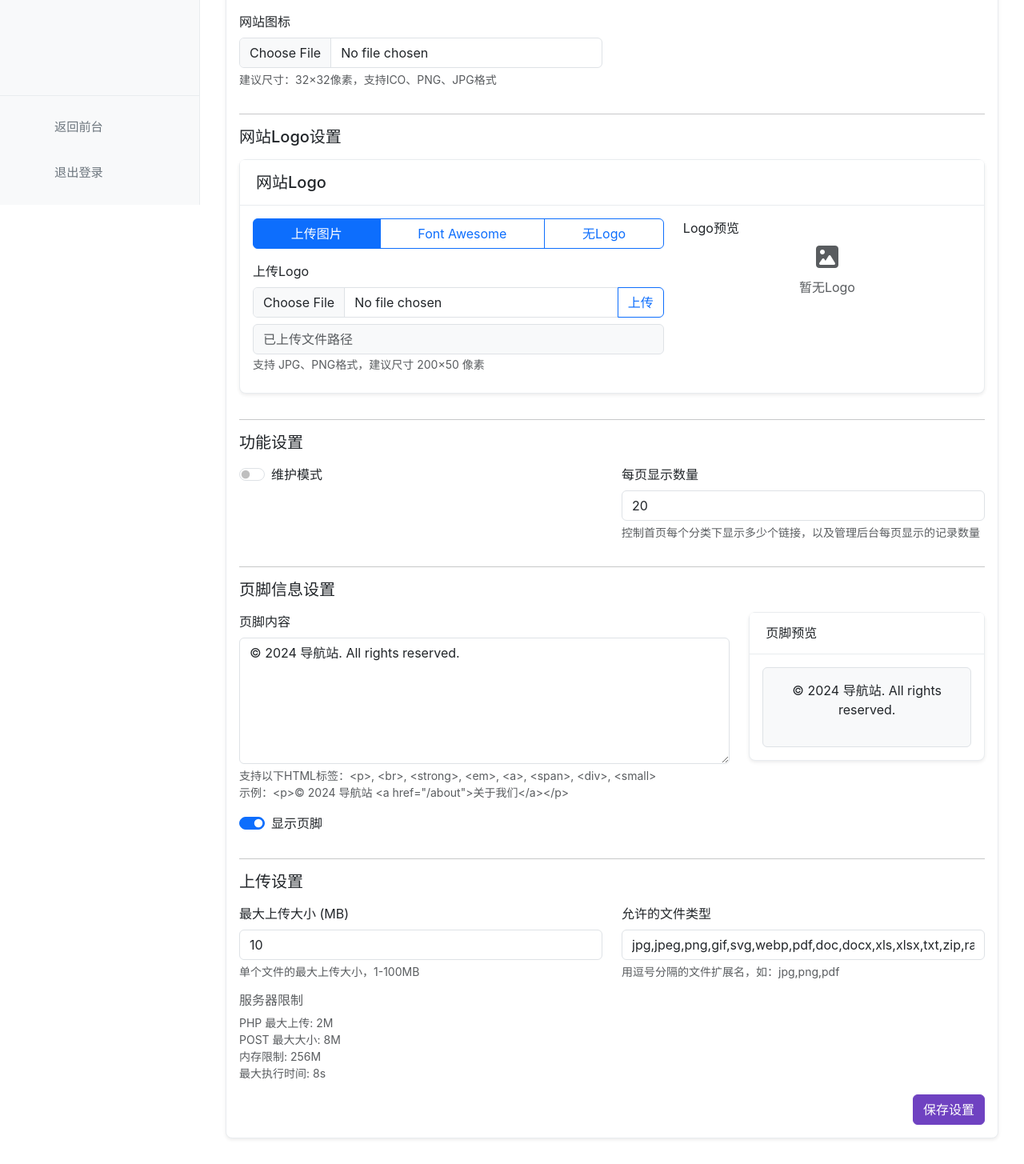
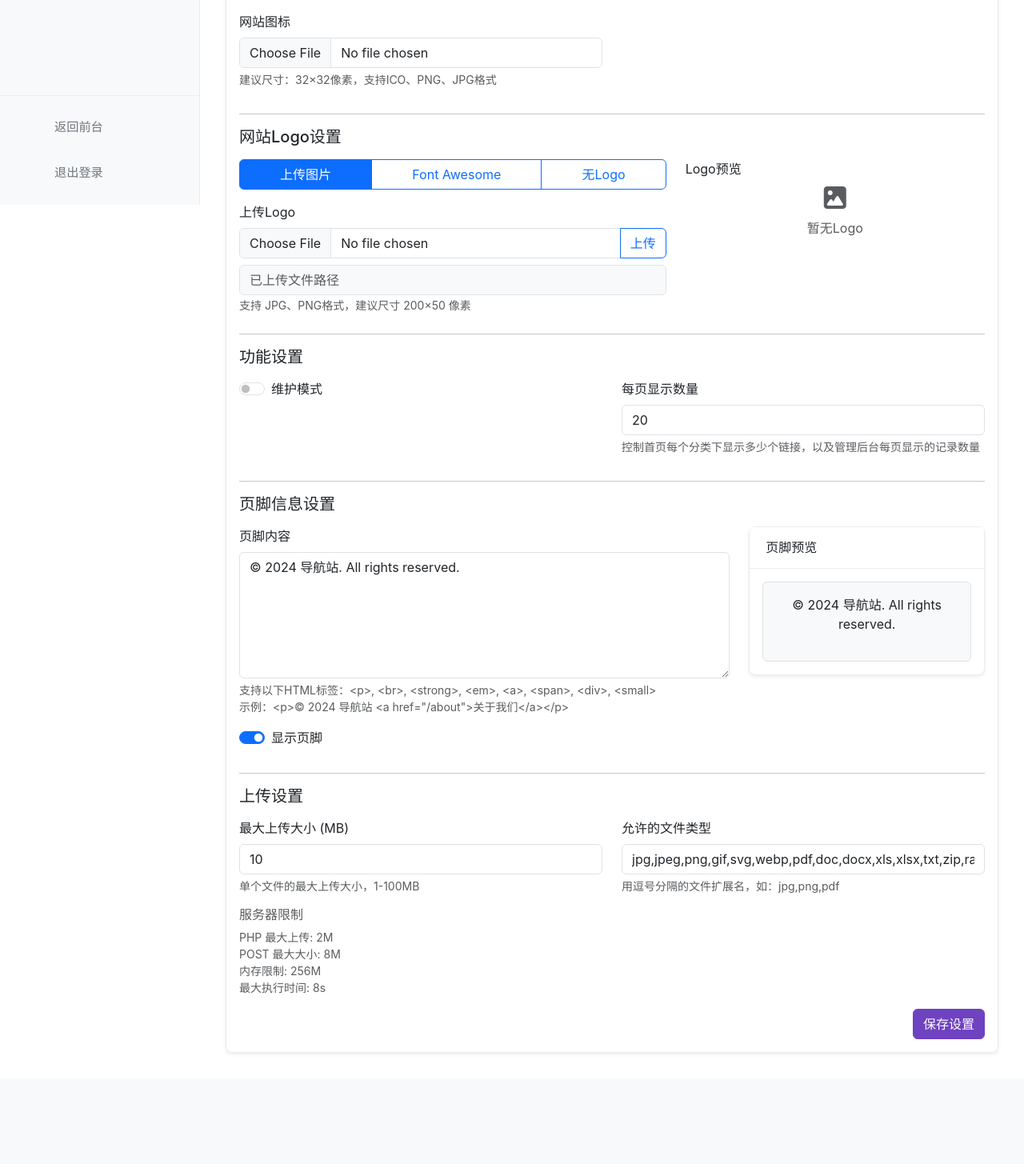
Before and after one commit to wabcwell/navi, a PHP site: page /admin/settings/general.php in a window 1280 px wide. Shown: the part 544-1999 px from the top of the page at 80% size. After the commit the page ends 1860 px from the top, so only its background shows below. Run offline with PHP 8.4, Linux system fonts and the light colour scheme; the visitor is signed in with stand-in values (Sample User, id 1); data that the repository does not hold is empty; some libraries are stand-ins or nearby versions.

Commit message:
去掉了Logo设置区域外层的 card mb-3 容器

```diff
--- a/admin/settings/general.php
+++ b/admin/settings/general.php
@@ -353,11 +353,6 @@ include '../templates/header.php'; ?>
                         </div>
                     </div>
 
-                    <div class="card mb-3">
-                        <div class="card-header">
-                            <h5 class="card-title mb-0">网站Logo</h5>
-                        </div>
-                        <div class="card-body">
                     <div class="row">
                         <div class="col-md-7">
                             <!-- 图标类型选择 -->
@@ -444,8 +439,6 @@ include '../templates/header.php'; ?>
                                             <p class="mt-2 mb-0">暂无Logo</p>
                                         </div>
                                     <?php endif; ?>
-                                        </div>
-                                    </div>
                                 </div>
                             </div>
                         </div>
```
Lines whose indentation alone changed are shown as unchanged.
